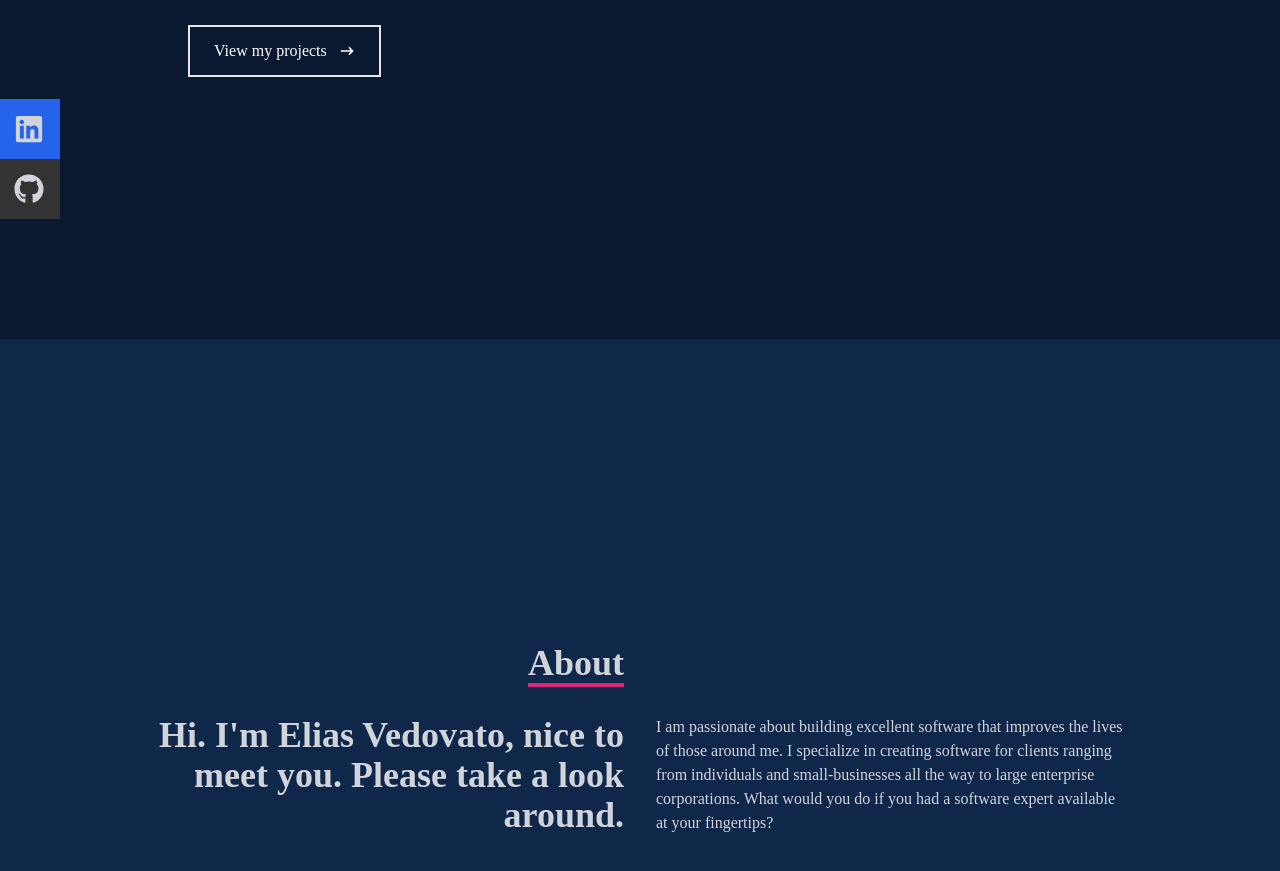
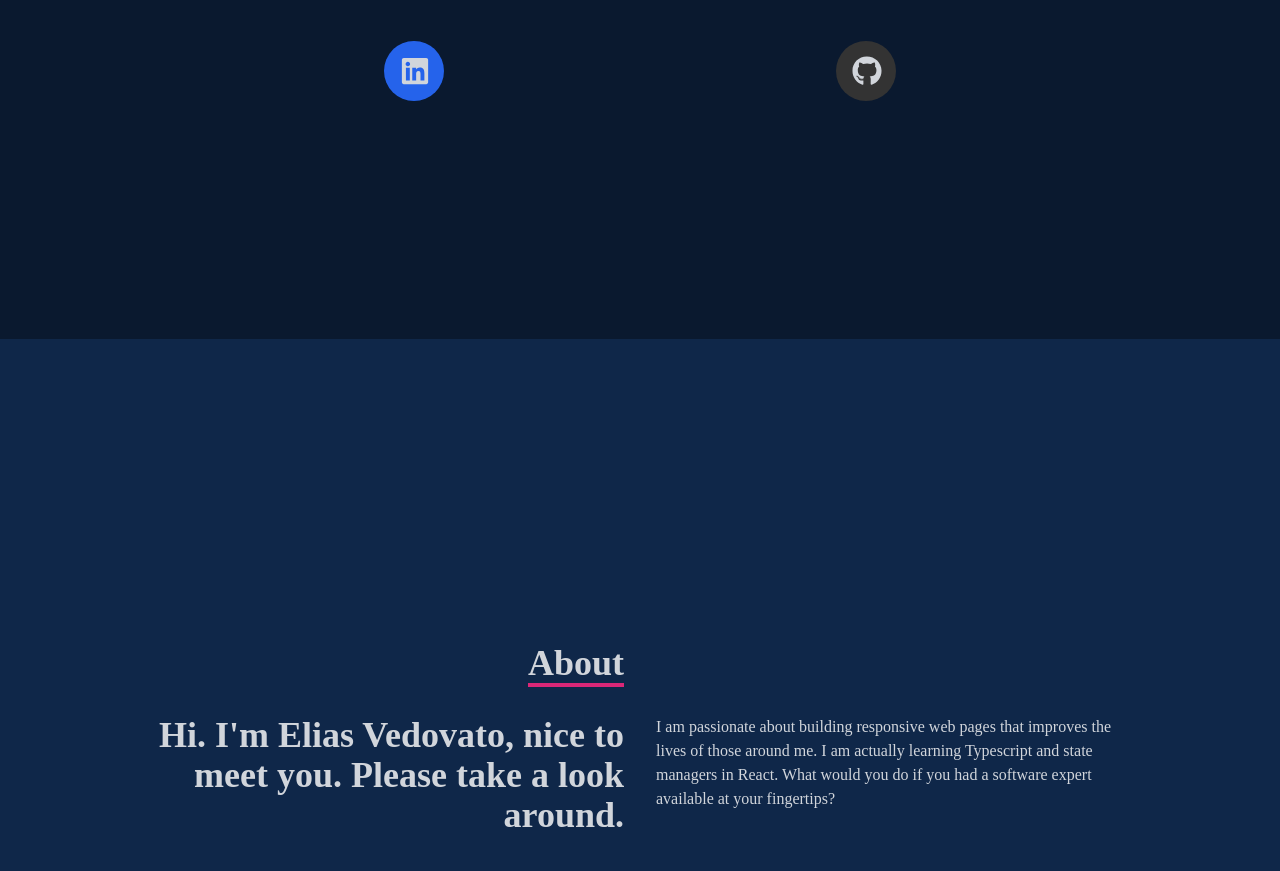
Before and after one commit to eliasvedovato/portfolio, a React (Create React App) app: page / in a window 1280 px wide. Shown: the part 461-1332 px from the top of the page. Built offline with nearby package versions, Linux system fonts and the light colour scheme.

Commit message:
little improves

```diff
--- a/src/components/About.jsx
+++ b/src/components/About.jsx
@@ -24,11 +24,10 @@ const About = () => {
 					</div>
 					<div>
 						<p>
-							I am passionate about building excellent software
-							that improves the lives of those around me. I
-							specialize in creating software for clients ranging
-							from individuals and small-businesses all the way to
-							large enterprise corporations. What would you do if
+							I am passionate about building responsive web pages
+							that improves the lives of those around me. I am actually
+							learning Typescript and state managers in React.
+							What would you do if
 							you had a software expert available at your
 							fingertips?
 						</p>
--- a/src/components/Home.jsx
+++ b/src/components/Home.jsx
@@ -1,9 +1,7 @@
-import { HiArrowNarrowRight } from 'react-icons/hi'
-
+import { FaGithub, FaLinkedin } from 'react-icons/fa'
 import Me from '../assets/me/elias.jpg'
 
 const Home = () => {
-
 	return (
 		<div name='home' className='bg-[#0a192f] h-screen'>
 			<div
@@ -21,21 +19,34 @@ const Home = () => {
 					Currently, I'm focused on building resposive and exceptional
 					web applications
 				</p>
-				<div>
-					<button
-						className='text-white border-2 px-6 py-3 my-2 group
-          		flex items-center hover:bg-pink-600 hover:border-pink-600'
-					>
-						View my projects
-						<span className='group-hover:rotate-90 duration-300'>
-							<HiArrowNarrowRight className='ml-3' />
-						</span>
-					</button>
+
+				{/* social icons */}
+				<div className='mt-10'>
+					<ul className='flex flex-row justify-around'>
+						<li className='h-[60px] w-[60px] flex justify-between items-center bg-blue-600 hover:bg-blue-800 rounded-full'>
+							<a
+								className='text-gray-300'
+								href='https://www.linkedin.com/in/elias-vedovato-3a35277a/'
+								target='_blank'
+							>
+								<FaLinkedin size={30} />
+							</a>
+						</li>
+						<li className=' h-[60px] w-[60px] flex justify-between items-center bg-[#333333] hover:bg-[#222] rounded-full'>
+							<a
+								className='text-gray-300'
+								href='https://github.com/eliasvedovato'
+								target='_blank'
+							>
+								<FaGithub size={30} />
+							</a>
+						</li>
+					</ul>
 				</div>
 			</div>
 
 			<img
-				className='absolute hidden md:visible max-w-[100%] rounded-[50%] h-[200px] md:h-[250px] lg:h-[300px]
+				className='absolute md:visible max-w-[100%] rounded-[50%] h-[200px] md:h-[250px] lg:h-[300px]
 					xl:right-[25%] lg:right-[15%] md:right-[8%] top-[10%] right-[5%] shadow-picture'
 				src={Me}
 				alt=''
--- a/src/components/Navbar.jsx
+++ b/src/components/Navbar.jsx
@@ -1,5 +1,5 @@
 import React, { useState } from 'react'
-import { FaBars, FaTimes, FaGithub, FaLinkedin } from 'react-icons/fa'
+import { FaBars, FaTimes } from 'react-icons/fa'
 import { Link } from 'react-scroll'
 
 const Navbar = () => {
@@ -47,8 +47,8 @@ const Navbar = () => {
 				</li>
 			</ul>
 
-			<div onClick={handleClick} className='sm:hidden z-10'>
-				{!nav ? <FaBars size={25} style={{cursor: 'pointer', }} /> : <FaTimes size={25} style={{cursor: 'pointer'}} />}
+			<div onClick={handleClick} className='z-10'>
+				{!nav ? <FaBars size={25} className='sm:hidden' style={{cursor: 'pointer', }} /> : <FaTimes size={35} style={{cursor: 'pointer'}} />}
 			</div>
 
 			{/* mobile menu */}
@@ -56,7 +56,7 @@ const Navbar = () => {
 				className={
 					!nav
 						? 'hidden'
-						: 'fixed top-0 left-0 w-full min-h-[400px] bg-[#10223c] flex flex-col md:flex-row justify-center items-center'
+						: 'fixed top-0 left-0 w-full h-screen bg-[#10223c] flex flex-col md:flex-row justify-center items-center overflow-y-auto'
 				}
 			>
 				<li className='py-6 text-4xl hover:underline'>
@@ -69,7 +69,7 @@ const Navbar = () => {
 						Home
 					</Link>
 				</li>
-				<li className='py-6 text-3xl hover:underline'>
+				<li className='py-6 text-4xl hover:underline'>
 					{' '}
 					<Link
 						onClick={handleClick}
@@ -80,7 +80,7 @@ const Navbar = () => {
 						About
 					</Link>
 				</li>
-				<li className='py-6 text-2xl hover:underline'>
+				<li className='py-6 text-4xl hover:underline'>
 					{' '}
 					<Link
 						onClick={handleClick}
@@ -91,7 +91,7 @@ const Navbar = () => {
 						Skills
 					</Link>
 				</li>
-				<li className='py-6 text-3xl hover:underline'>
+				<li className='py-6 text-4xl hover:underline'>
 					{' '}
 					<Link
 						onClick={handleClick}
@@ -115,33 +115,7 @@ const Navbar = () => {
 				</li>
 			</ul>
 
-			{/* social icons */}
-			<div className='hidden lg:flex fixed flex-col top-[70%] left-0'>
-				<ul>
-					<li
-						className='w-[160px] h-[60px] flex justify-between items-center
-					ml-[-100px] hover:ml-[-10px] duration-300 bg-blue-600'
-					>
-						<a
-							className='flex justify-between items-center w-full text-gray-300'
-							href='https://www.linkedin.com/in/elias-vedovato-3a35277a/'
-						>
-							Linkedin <FaLinkedin size={30} />
-						</a>
-					</li>
-					<li
-						className='w-[160px] h-[60px] flex justify-between items-center
-					ml-[-100px] hover:ml-[-10px] duration-300 bg-[#333333]'
-					>
-						<a
-							className='flex justify-between items-center w-full text-gray-300'
-							href='https://github.com/eliasvedovato'
-						>
-							Github <FaGithub size={30} />
-						</a>
-					</li>
-				</ul>
-			</div>
+
 		</div>
 	)
 }
```
